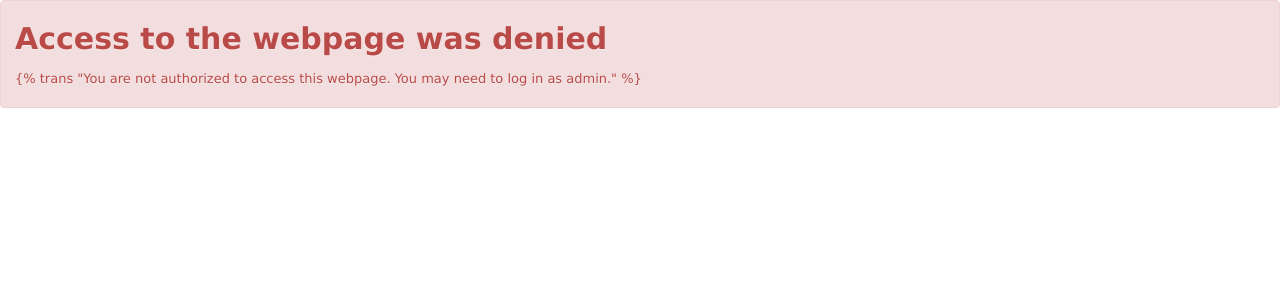
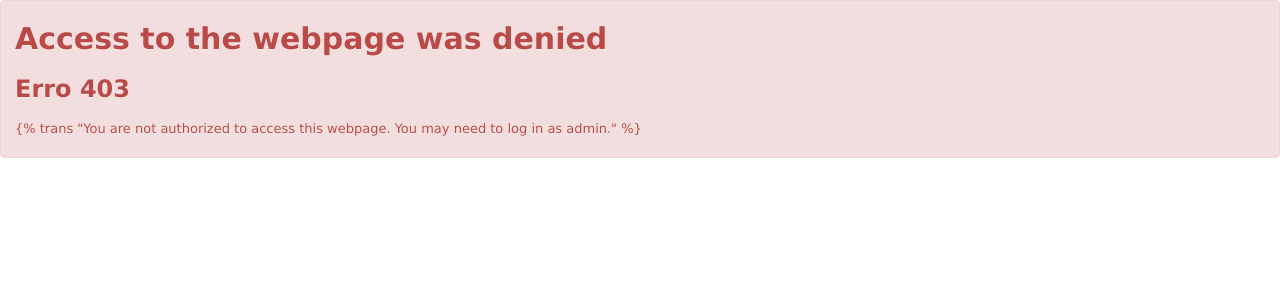
Before and after one commit to wiliamsouza/gunclub, a Django app: template gunclub/templates/403.html in a window 1280 px wide. Shown: the top 300 px of the page. Run offline with Django 3.2, Linux system fonts and the light colour scheme; the template is opened without the code that fills it, so the values that code supplies are empty; parts of the project's set-up code (start-up, migrations or seed data) failed here and were passed over.

Commit message:
Added error mumber to error message

```diff
--- a/gunclub/templates/403.html
+++ b/gunclub/templates/403.html
@@ -4,6 +4,7 @@
 {% block page %}
 <div class="alert alert-error">
   <h2>{% trans "Access to the webpage was denied" %}</h2>
+  <h3>Erro 403</h3>
   <p>{% trans "You are not authorized to access this webpage.
   You may need to log in as admin." %}</p>
 </div>
--- a/gunclub/templates/500.html
+++ b/gunclub/templates/500.html
@@ -4,6 +4,7 @@
 {% block page %}
 <div class="alert alert-error">
   <h2>{% trans "Internal server error" %}</h2>
+  <h3>Erro 500</h3>
   <p>{% trans "An unexpected error occurred while processing your request.  Please try your request again or contact the administrator." %}</p>
 </div>
 {% endblock %}
```
